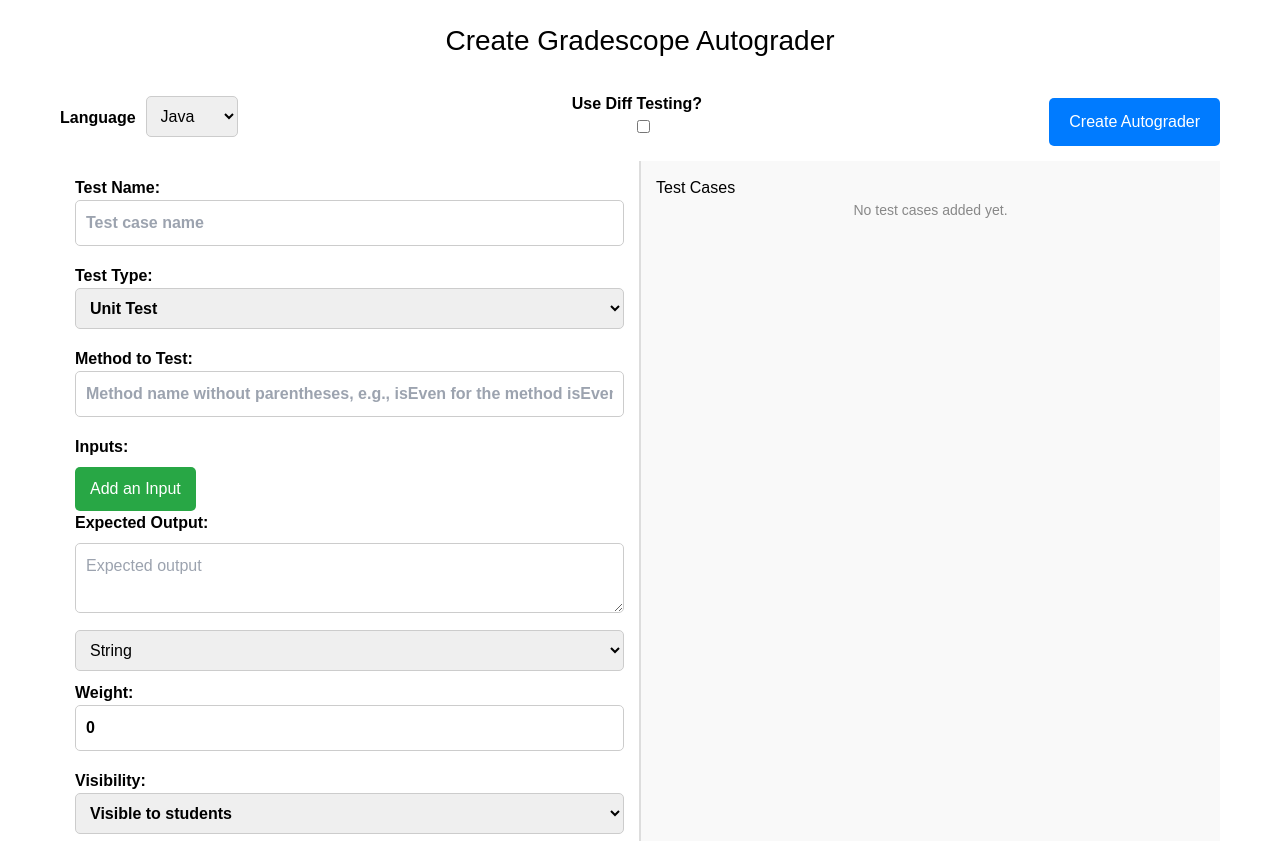
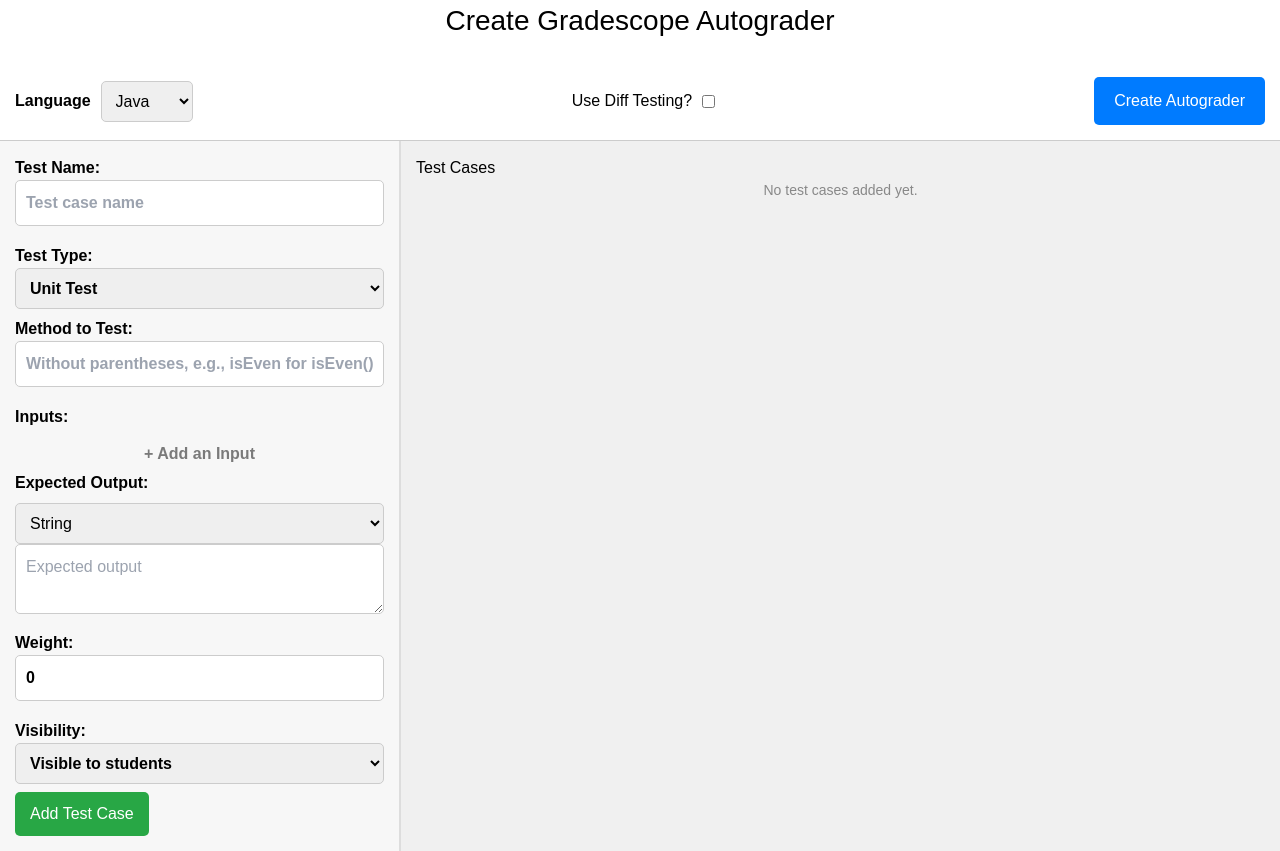
Before and after one commit to davidhappe/teachtech-toolkit, a Next.js app in the folder client/: page /autograder in a window 1280 px wide. Built offline with nearby package versions, Linux system fonts and the light colour scheme.

Commit message:
improved styling a bit

```diff
--- a/client/src/app/autograder/page.js
+++ b/client/src/app/autograder/page.js
@@ -31,7 +31,7 @@
       return;
     }
 
-    const formData = new FormData();
+    const formData = new FormData(); // using formData to be able to pass files
 
     formData.append("language", language);
     formData.append("useDiffTesting", useDiffTesting);
@@ -44,7 +44,7 @@
 
     // sending data to the backend
     try {
-      const response = await fetch("http://localhost:8000/api/autograder/", {
+      const response = await fetch("http://localhost:8000/api/autograder/", {  // POST request to the django backend with the autograder data
         method: "POST",
         body: formData,
       });
@@ -79,21 +79,23 @@
         </div>
 
         <div className="form-group checkbox-group">
-          <label>
-            Use Diff Testing?
+
+          <span>Use Diff Testing?</span>
             <input
               type="checkbox"
+              id="diff-checkbox"
               checked={useDiffTesting}
               onChange={(e) => setUseDiffTesting(e.target.checked)}
             />
-          </label>
+
         </div>
 
         {useDiffTesting && (
           <div className="form-group">
-            <label>Upload Solution File</label>
+            <span>Upload Solution File</span>
             <input
               type="file"
+              id="file-upload-button"
               onChange={(e) => setSolutionFile(e.target.files[0])}
             />
           </div>
@@ -117,7 +119,7 @@
             <div className="test-cases">
               {testCases.map((testCase, index) => (
                 <div key={index} className="test-case">
-                  <button type="button" className="remove-button" onClick={() => removeTestCase(index)}>
+                  <button type="button" className="remove-button  small-remove-button" onClick={() => removeTestCase(index)}>
                     &times;
                   </button>
                   <div>
@@ -129,14 +131,14 @@
                     )}
                     {testCase.inputs.map((input, i) => (
                       <div key={i}>
+                        <p><strong>Input {i + 1} Type:</strong> {input.type}</p>
                         <p><strong>Input {i + 1}:</strong> {input.value}</p>
-                        <p><strong>Input {i + 1} Type:</strong> {input.type}</p>
                       </div>
                     ))}
                     {testCase.output && (
                       <div>
+                        <p><strong>Expected Output Type:</strong> {testCase.output.type}</p>
                         <p><strong>Expected Output:</strong> {testCase.output.value}</p>
-                        <p><strong>Expected Output Type:</strong> {testCase.output.type}</p>
                       </div>
                     )}
                     <p><strong>Weight:</strong> {testCase.weight}</p>
--- a/client/src/components/TestCaseForm.js
+++ b/client/src/components/TestCaseForm.js
@@ -89,7 +89,7 @@
             type="text"
             value={method}
             onChange={(e) => setMethod(e.target.value)}
-            placeholder="Method name without parentheses, e.g., isEven for the method isEven()"
+            placeholder="Without parentheses, e.g., isEven for isEven()"
           />
         </label>
       )}
@@ -98,11 +98,6 @@
         <label>Inputs:</label>
         {inputs.map((input, index) => (
           <div key={index} className="input-group">
-            <textarea
-              value={input.value}
-              onChange={(e) => handleInputChange(index, "value", e.target.value)}
-              placeholder="Enter input"
-            />
             <select
               value={input.type}
               onChange={(e) => handleInputChange(index, "type", e.target.value)}
@@ -113,20 +108,20 @@
               <option value="array">Array</option>
               <option value="object">Object</option>
             </select>
-            <button type="button" onClick={() => handleRemoveInput(index)}>&times;</button>
+            <textarea
+              value={input.value}
+              onChange={(e) => handleInputChange(index, "value", e.target.value)}
+              placeholder="Enter input"
+            />
+            <button type="button" className="remove-button small-remove-button" onClick={() => handleRemoveInput(index)}>&times;</button>
           </div>
         ))}
-        <button type="button" onClick={handleAddInput}>Add an Input</button>
+        <button type="button" className="add-input-button" onClick={handleAddInput}>+ Add an Input</button>
       </div>
 
       {!useDiffTesting && (
         <div>
           <label>Expected Output:</label>
-          <textarea
-            value={output.value}
-            onChange={(e) => setOutput({ ...output, value: e.target.value })}
-            placeholder="Expected output"
-          />
           <select
             value={output.type}
             onChange={(e) => setOutput({ ...output, type: e.target.value })}
@@ -137,6 +132,11 @@
             <option value="array">Array</option>
             <option value="object">Object</option>
           </select>
+          <textarea
+            value={output.value}
+            onChange={(e) => setOutput({ ...output, value: e.target.value })}
+            placeholder="Expected output"
+          />
         </div>
       )}
 
@@ -159,7 +159,7 @@
         </select>
       </label>
 
-      <button type="button" onClick={handleAddTestCase}>Add Test Case</button>
+      <button type="button" id="create-test-button" onClick={handleAddTestCase}>Add Test Case</button>
     </form>
   );
 }
--- a/client/src/styles/autograder.css
+++ b/client/src/styles/autograder.css
@@ -2,10 +2,8 @@
   display: flex;
   flex-direction: column;
   font-family: Arial, sans-serif;
-  max-width: 1200px;
+  height: 100vh;
   margin: 0 auto;
-  padding: 20px;
-  height: 100vh;
 }
 
 h1 {
@@ -19,7 +17,13 @@
   display: flex;
   justify-content: space-between;
   align-items: center;
-  padding: 10px 0;
+  padding: 15px;
+  background-color: #ffffff;
+  border-bottom: 1px solid #ccc;
+}
+
+.form-group.inline-group label, select {
+  margin: 0;
 }
 
 .inline-group, .checkbox-group {
@@ -28,25 +32,41 @@
   gap: 10px;
 }
 
+.checkbox-group span {
+  white-space: nowrap;
+}
+
+#diff-checkbox {
+  margin: 0;
+}
+
+#file-upload-button {
+  min-width: 100px;
+  max-width: 300px;
+  margin-left: 10px;
+  margin-bottom: 0px;
+}
+
 .main-content {
   display: flex;
   flex: 1;
 }
 
-.form-container, .test-cases-container {
-  flex: 1;
+.form-container {
+  flex: 0 0 300px;
   overflow-y: auto;
-  height: calc(100vh - 120px);
   padding: 15px;
-}
-
-.form-container {
+  background-color: #f7f7f7;
   border-right: 1px solid #ddd;
+  min-width: 400px;
 }
 
 .test-cases-container {
+  flex: 1;
+  overflow-y: auto;
+  padding: 15px;
+  background-color: #f0f0f0;
   border-left: 1px solid #ddd;
-  background: #f9f9f9;
 }
 
 .submit-button {
--- a/client/src/styles/testcaseform.css
+++ b/client/src/styles/testcaseform.css
@@ -2,7 +2,7 @@
     display: block;
     font-weight: bold;
     margin-bottom: 8px;
-  }
+}
 
  textarea,
  input,
@@ -12,17 +12,82 @@
     margin-bottom: 10px;
     border-radius: 5px;
     border: 1px solid #ccc;
-  }
+}
 
-button {
+#create-test-button {
     background-color: #28a745;
     color: white;
     padding: 10px 15px;
     border: none;
     border-radius: 5px;
     cursor: pointer;
-  }
+}
 
-button:hover {
+#create-test-button:hover {
     background-color: #218838;
-  }
+}
+
+.input-group {
+  display: flex;
+  align-items: center;
+  gap: 10px;
+  margin-bottom: 10px;
+  position: relative;
+}
+
+.input-group select {
+  width: 120px;
+}
+
+.input-group textarea {
+  margin: 0;
+  height: 45px;
+}
+
+.remove-button {
+  background-color: #f9f9f9;
+  color: rgb(73, 73, 73);
+  border: none;
+  padding: 0px;
+  cursor: pointer;
+  border-radius: 50%;
+  font-size: 18px;
+  height: 1.5em;
+  width: 1.5em;
+  display: flex;
+  align-items: center;
+  justify-content: center;
+  position: fixed;
+}
+
+.remove-button:hover {
+  background-color: #cfc9c9;
+  color: rgb(73, 73, 73);
+}
+
+.small-remove-button {
+  margin-left: auto;
+  height: 1.5em;
+  width: 1.5em;
+  display: flex;
+  align-items: center;
+  justify-content: center;
+  font-size: 16px;
+}
+
+
+.add-input-button {
+  display: block;
+  margin: 0 auto;
+  background-color: transparent;
+  border: none;
+  color: #7a7a7a;
+  font-weight: bold;
+  cursor: pointer;
+  padding: 5px;
+}
+
+.add-input-button:hover {
+  text-decoration: none;
+  color: #3b3b3b;
+}
```
Also changed, not shown: 1 other file (tests, documents, lock files or other folders).
